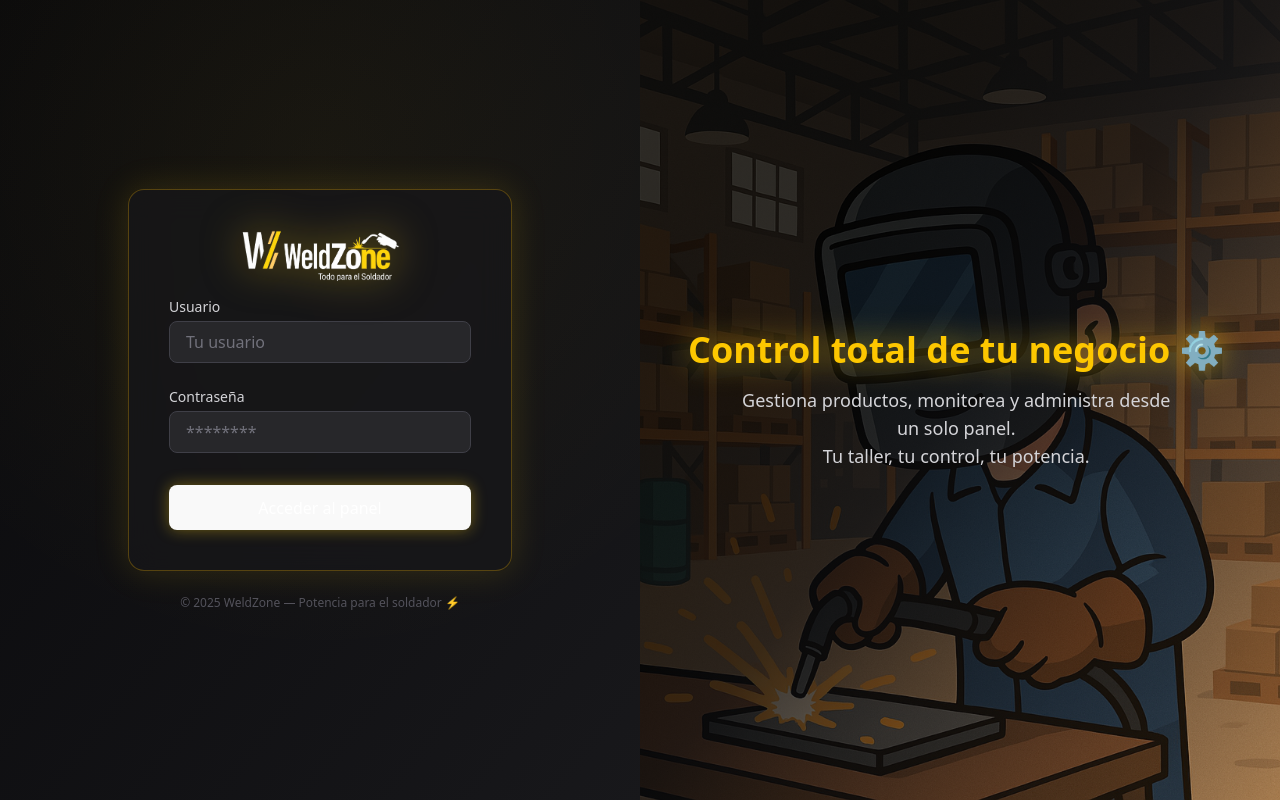
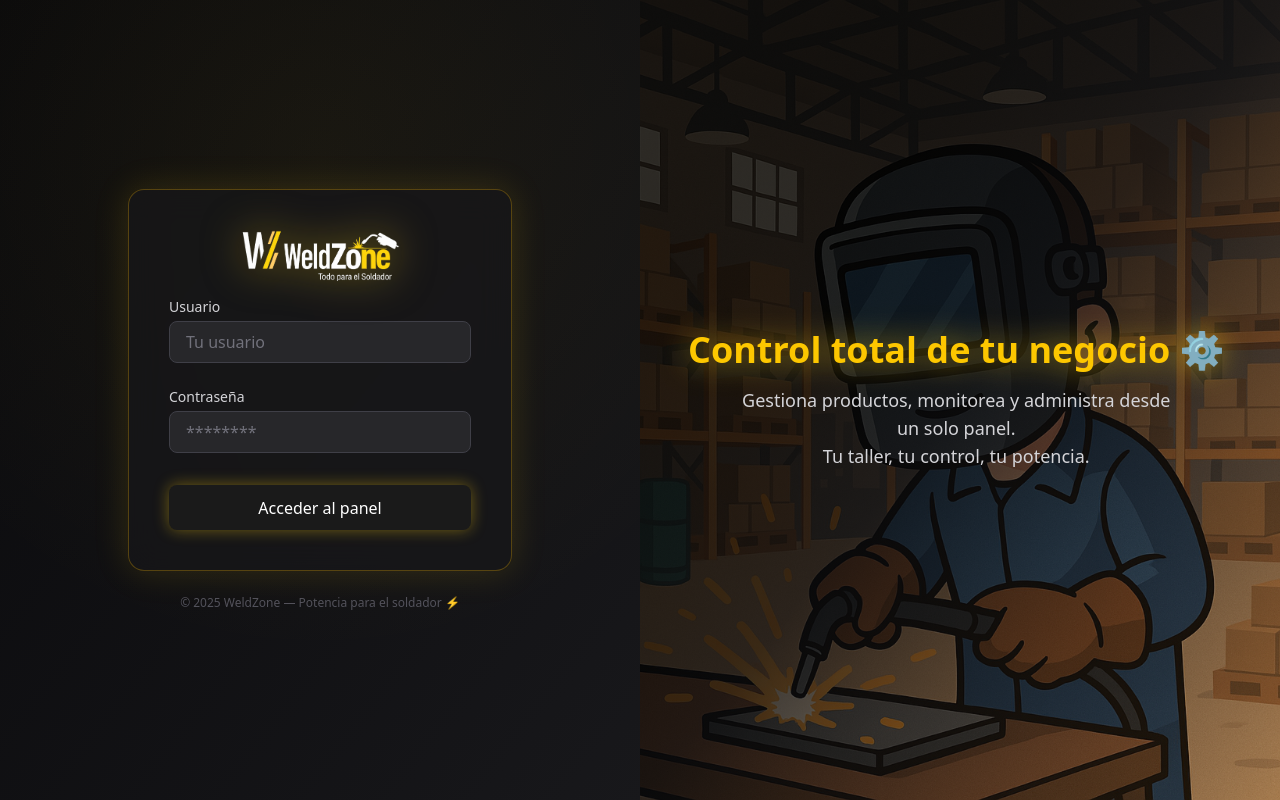
Before and after one commit to GerardoRamirez98/WeldZone, a React (Vite) app: page /login in a window 1280 px wide. Built offline with nearby package versions, Linux system fonts and the light colour scheme.

Commit message:
modificamos el index.css para que siempre los botones sean negros

```diff
--- a/src/index.css
+++ b/src/index.css
@@ -16,6 +16,7 @@ body,
   height: 100%;
 }
 
+/* 🔄 Animaciones personalizadas */
 @keyframes pulse-soft {
 
   0%,
@@ -96,16 +97,14 @@ body.modal-open .group {
   transition: filter 0.3s ease;
 }
 
-/* Estilos base */
+/* 🎨 Estilos base modo oscuro fijo */
 :root {
+  color-scheme: dark;
   font-family: system-ui, Avenir, Helvetica, Arial, sans-serif;
   line-height: 1.5;
   font-weight: 400;
-
-  color-scheme: light dark;
   color: rgba(255, 255, 255, 0.87);
   background-color: #242424;
-
   font-synthesis: none;
   text-rendering: optimizeLegibility;
   -webkit-font-smoothing: antialiased;
@@ -117,9 +116,8 @@ a {
 }
 
 a:hover {
-  @apply text-inherit;
+  @apply text-yellow-400;
 }
-
 
 body {
   margin: 0;
@@ -127,6 +125,7 @@ body {
   place-items: center;
   min-width: 320px;
   min-height: 100vh;
+  background-color: #242424;
 }
 
 h1 {
@@ -143,40 +142,32 @@ button {
   font-family: inherit;
   background-color: #1a1a1a;
   cursor: pointer;
-  transition: border-color 0.25s;
+  transition: border-color 0.25s, background-color 0.25s;
   color: white;
 }
+
 button:hover {
-  border-color: #646cff;
+  border-color: #facc15;
+  /* amarillo Tailwind */
+  background-color: #272727;
 }
+
 button:focus,
 button:focus-visible {
-  outline: 4px auto -webkit-focus-ring-color;
+  outline: 3px solid #facc15;
 }
 
-@media (prefers-color-scheme: light) {
-  :root {
-    color: #213547;
-    background-color: #ffffff;
-  }
-  a:hover {
-    color: #747bff;
-  }
-  button {
-    background-color: #f9f9f9;
-  }
-}
-
+/* 🧱 Componentes base reutilizables */
 @layer components {
   .input-base {
-    @apply w-full p-2 pt-5 border-b-2 border-zinc-300 dark:border-zinc-600 bg-transparent focus:border-yellow-500 text-zinc-900 dark:text-zinc-100;
+    @apply w-full p-2 pt-5 border-b-2 border-zinc-600 bg-transparent focus:border-yellow-500 text-zinc-100 placeholder-zinc-500;
   }
 
   .select-base {
-    @apply w-full p-2 pt-5 border-b-2 border-zinc-300 dark:border-zinc-600 bg-white dark:bg-zinc-800 focus:border-yellow-500 text-zinc-900 dark:text-zinc-100;
+    @apply w-full p-2 pt-5 border-b-2 border-zinc-600 bg-zinc-800 focus:border-yellow-500 text-zinc-100;
   }
 
   .label-base {
-    @apply absolute left-2 top-1 text-sm text-zinc-600 dark:text-zinc-400;
+    @apply absolute left-2 top-1 text-sm text-zinc-400;
   }
 }
```
